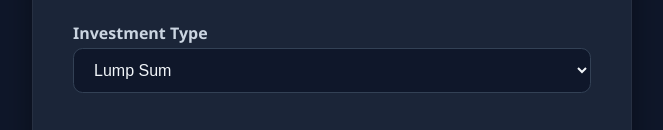
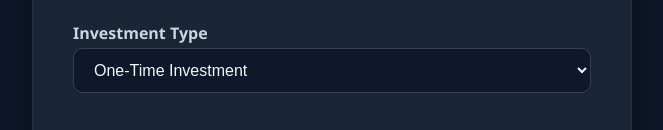
Before and after one commit to KALEESWARANS-CYBER00/ProfitPulse, a React (Vite) app: page /calculator in a window 1280 px wide. Shown: the part 476-606 px from the top of the page, without its empty margins (308-971 px from the left). Built offline with nearby package versions, Linux system fonts and the light colour scheme; the HTML template or start-up script is replaced by a standard one.

Commit message:
component: update InputForm functionality and style

```diff
--- a/src/components/InputForm.jsx
+++ b/src/components/InputForm.jsx
@@ -6,7 +6,7 @@ const InputForm = ({ onCalculate }) => {
   const [amount, setAmount] = useState('');
   const [rate, setRate] = useState('');
   const [years, setYears] = useState('');
-  const [type, setType] = useState('lump');
+  const [type, setType] = useState('One-Time Investment');
   const [toastMessage, setToastMessage] = useState('');
 
   const handleSubmit = (e) => {
@@ -20,7 +20,6 @@ const InputForm = ({ onCalculate }) => {
     const parsedAmount = parseFloat(amount);
     const parsedRate = parseFloat(rate);
     const parsedYears = parseFloat(years);
-
 
     if (isNaN(parsedAmount) || isNaN(parsedRate) || isNaN(parsedYears)) {
       setToastMessage('Please enter valid numeric values.');
@@ -51,7 +50,6 @@ const InputForm = ({ onCalculate }) => {
       type,
     });
   };
-
 
   return (
     <div className="form-container">
@@ -111,8 +109,8 @@ const InputForm = ({ onCalculate }) => {
             value={type}
             onChange={(e) => setType(e.target.value)}
           >
-            <option value="lump">Lump Sum</option>
-            <option value="sip">SIP (Monthly)</option>
+            <option value="One-Time Investment">One-Time Investment</option>
+            <option value="Recurring SIP">Recurring SIP</option>
           </select>
         </div>
 
```
Lines whose indentation alone changed are shown as unchanged.
